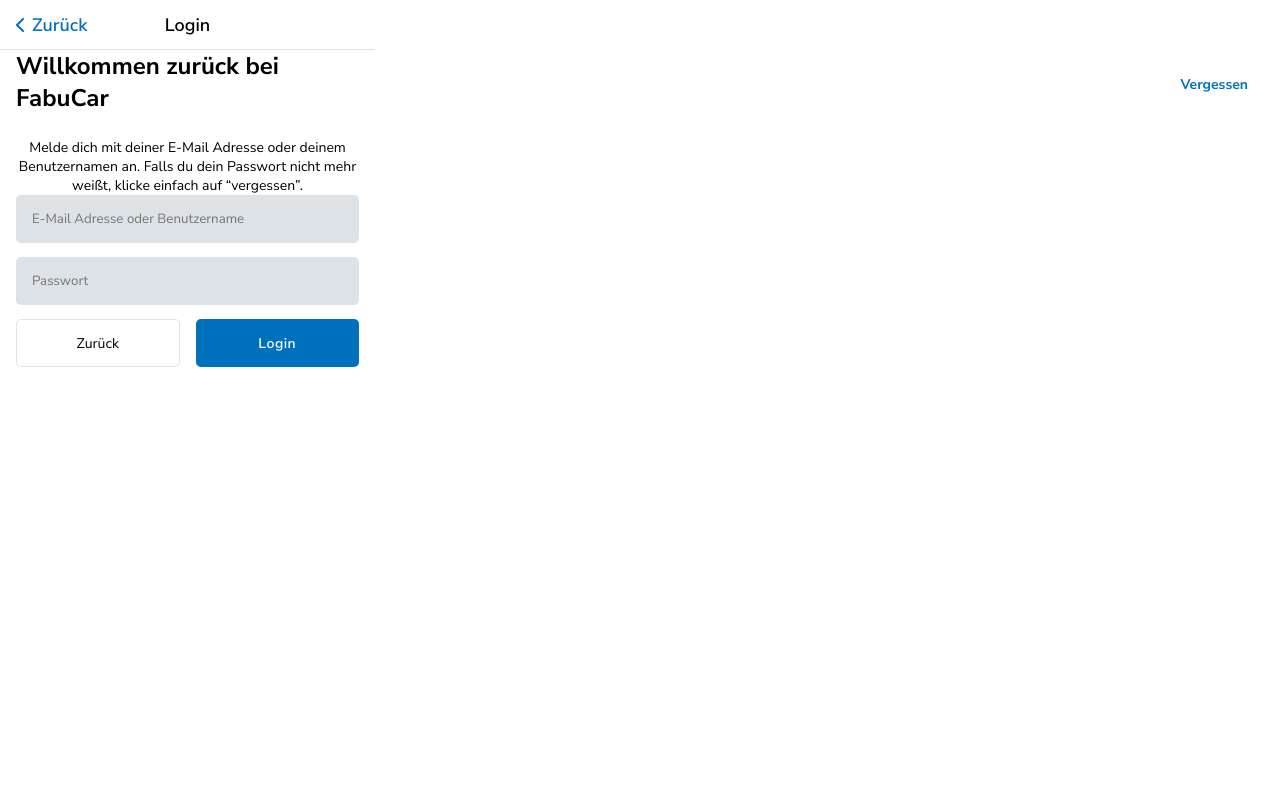
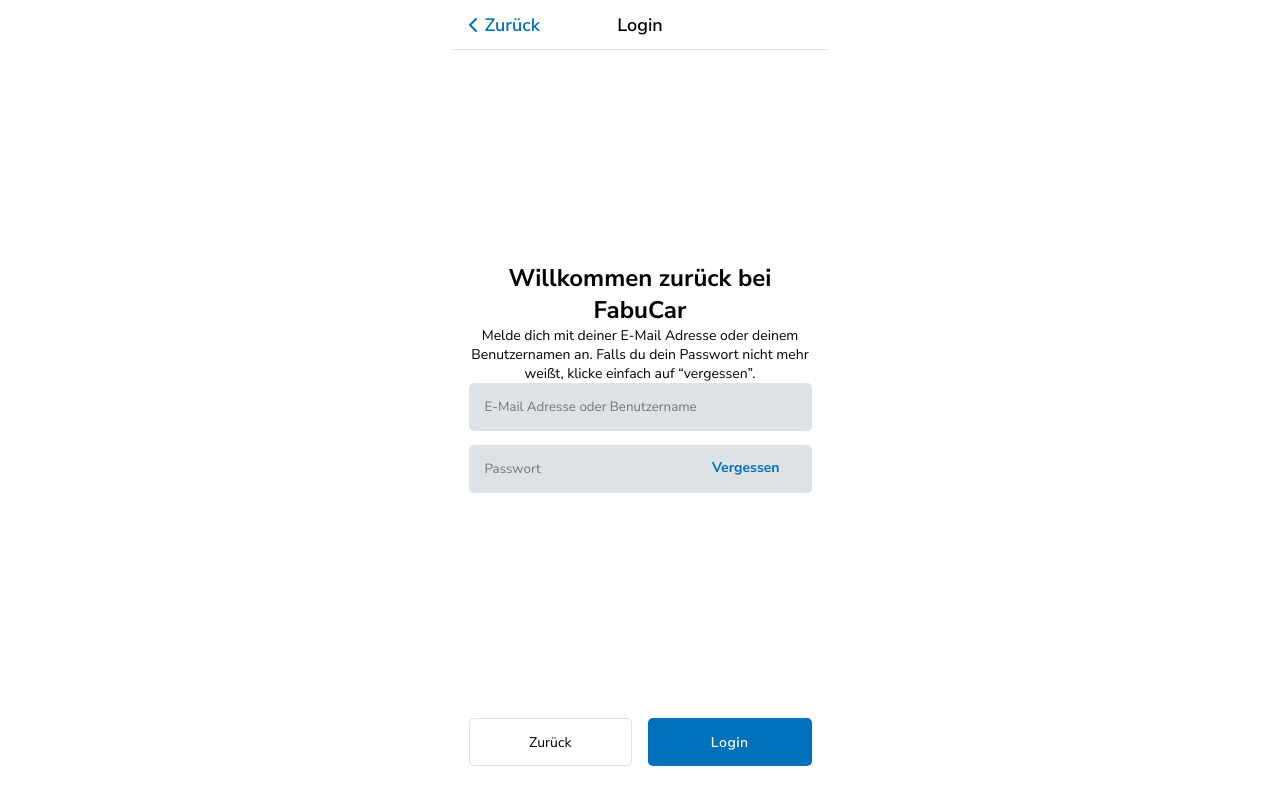
Before and after one commit to SimonSchoetz/digital-h-challenge, a React (Create React App) app: page /login in a window 1280 px wide. Shown: the top 804 px of the page. Built offline with nearby package versions, Linux system fonts and the light colour scheme.

Commit message:
Login falls nicely now

```diff
--- a/src/Login.js
+++ b/src/Login.js
@@ -21,16 +21,14 @@
     return (
         <div className="login-component">
             <div className="login-body">
-                <div>
-                    <h2>
-                        Willkommen zurück bei FabuCar
-                    </h2>
-                    <p>
-                        Melde dich mit deiner E-Mail Adresse oder deinem Benutzernamen an. Falls du dein Passwort nicht mehr weißt, klicke einfach auf “vergessen”.
-                    </p>
-                </div>
                 <form onSubmit={handleSubmit}>
-                    <div>
+                    <div className="login-top">
+                        <h2>
+                            Willkommen zurück bei FabuCar
+                        </h2>
+                        <p>
+                            Melde dich mit deiner E-Mail Adresse oder deinem Benutzernamen an. Falls du dein Passwort nicht mehr weißt, klicke einfach auf “vergessen”.
+                        </p>
                         <label htmlFor="email">
                             <input
                             required
--- a/src/style/_01_Variables.scss
+++ b/src/style/_01_Variables.scss
@@ -18,3 +18,6 @@
 $font-size-small: 14px;
 $font-size-normal: 18px;
 $font-size-big: 24px;
+
+//component generals
+$component-height: calc(100% - 50px); //50px = height header
--- a/src/style/_03_Global.scss
+++ b/src/style/_03_Global.scss
@@ -6,13 +6,17 @@
     font-family: 'Nunito Sans', sans-serif;
     -webkit-font-smoothing: antialiased;
     -moz-osx-font-smoothing: grayscale;
-
 }
-  //App Basics
-.App {
+//App Basics
+#root {
     width: 100vw;
     height: 100vh;
-    max-width: 375px; //to contain it on desktop mode
+    display: flex;
+    justify-content: center;
+}
+.App {
+    width: 100%;
+    max-width: 375px; //To contain in desktop mode
 }
 
 a {
@@ -25,3 +29,7 @@
     @include font-text;
     text-align: center;
 }
+h2 {
+    text-align: center;
+    @include font-h1;
+}
--- a/src/style/_Login.scss
+++ b/src/style/_Login.scss
@@ -1,27 +1,16 @@
 .login-component {
+    height: $component-height;
+    padding: 0 16px;
+    .login-body {
+        height: 100%;
+        form {
             display: flex;
             flex-flow: wrap;
             justify-content: center;
-    align-items: flex-end;
-    padding: 0 16px;
             height: 100%;
-    .login-body {
-        height: 100%;
-        &>div {
-            h2 {
-                @include font-h1;
-                margin-bottom: 24px;
-            }
-            p {
-                @include font-text;
-            }
-        }
-        form {
-            // height: 100%;
-            // display: flex;
-            // flex-direction: column;
-            // justify-content: space-between;
-            // position: relative;
+            .login-top {
+                align-self: flex-end;
+                position: relative;
                 label {
                     input {
                         @include input-field;
@@ -32,9 +21,13 @@
                     font-weight: $font-weight-bold;
                     font-size: $font-size-small;
                     right: 32px;
-                top: 75px;
+                    bottom: 30px;
                 }
 
             }
+            .bottom-btn-container {
+                align-self: flex-end;
             }
         }
+    }
+}
```
Also changed, not shown: 1 other file (tests, documents, lock files or other folders). Lines whose indentation alone changed are shown as unchanged.
